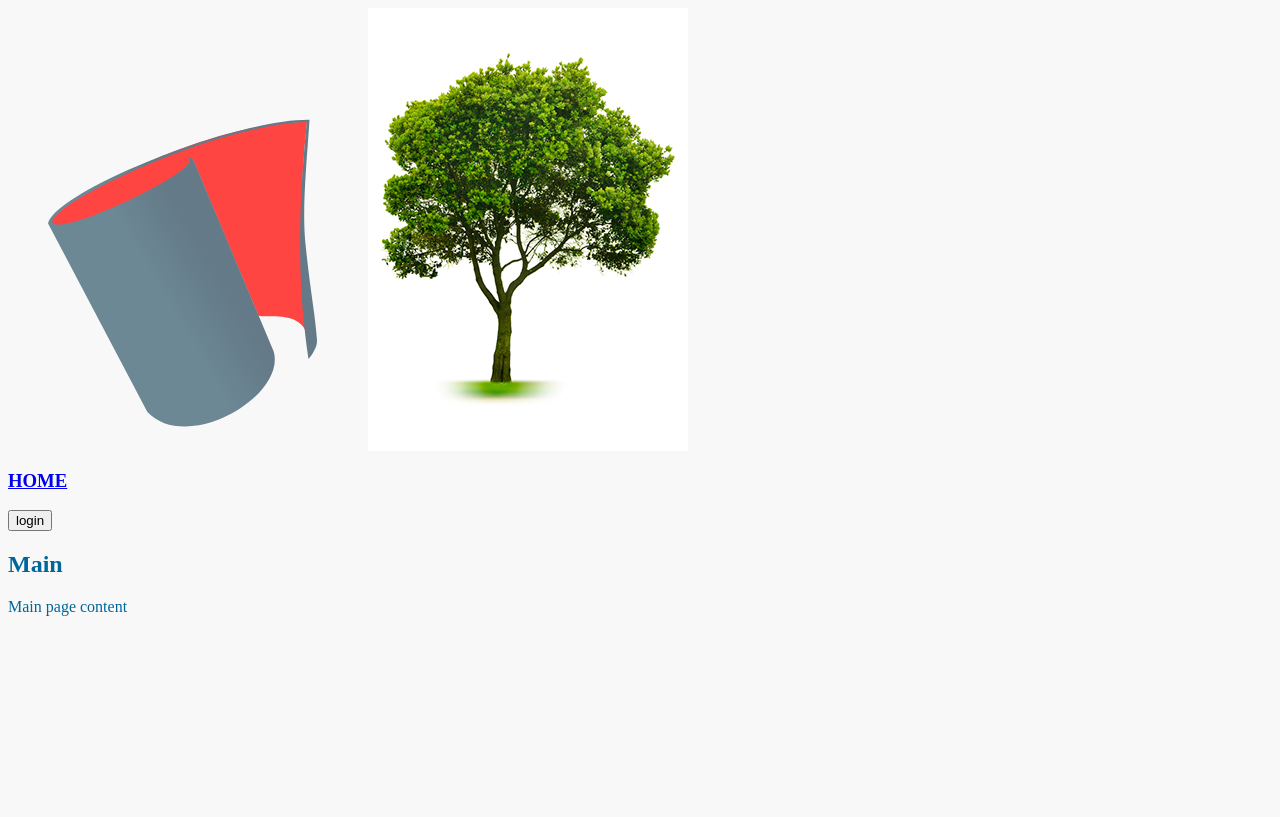
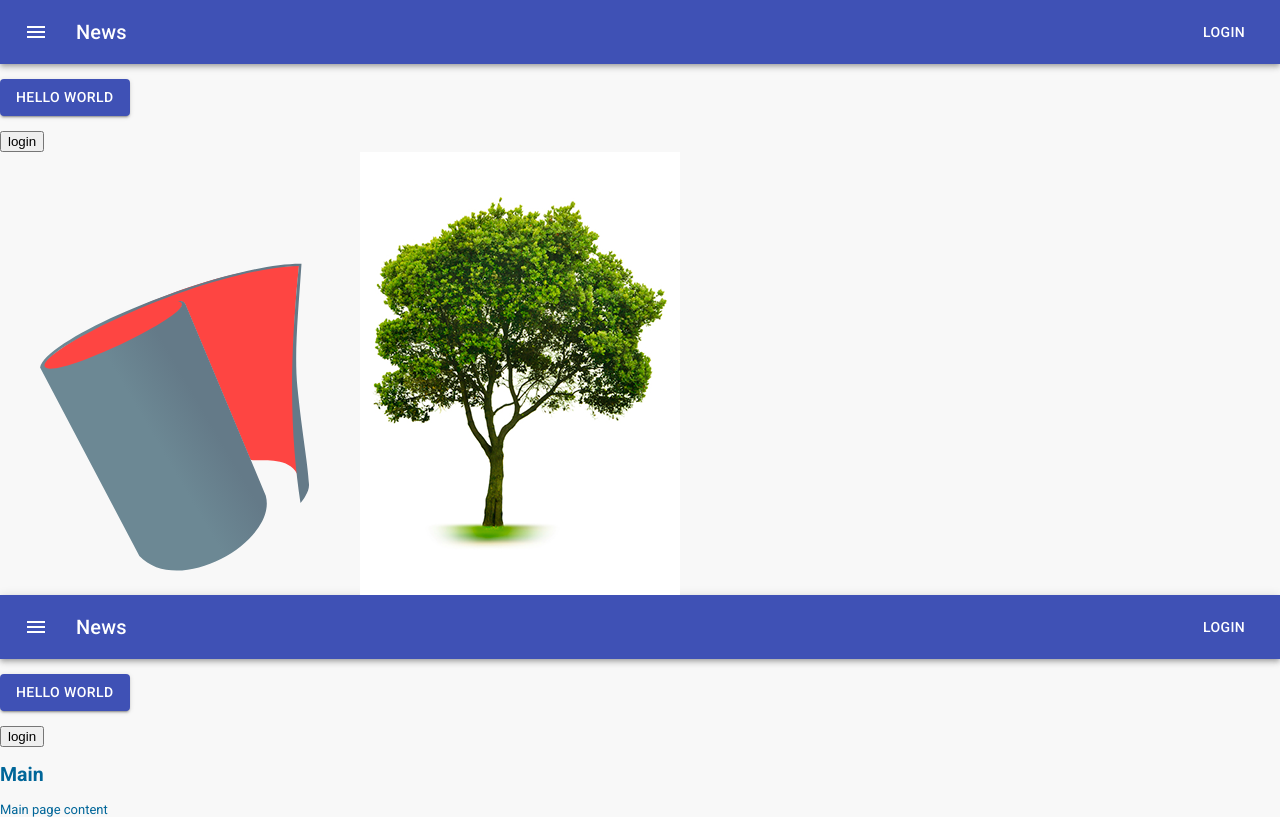
Before and after one commit to pohodnik58/pohodnik, a React app: page / in a window 1280 px wide. Built offline with nearby package versions, Linux system fonts and the light colour scheme.

Commit message:
material ui added

```diff
--- a/package.json
+++ b/package.json
@@ -19,10 +19,6 @@
     "jsdoc:lint": "documentation lint src/**/*.js"
   },
   "lint-staged": {
-    "*.js": [
-      "yarn eslint:fix",
-      "git add"
-    ],
     "*.js": [
       "yarn jsdoc:lint",
       "yarn jsdoc",
@@ -109,6 +105,8 @@
     "webpack-pwa-manifest": "^4.0.0"
   },
   "dependencies": {
+    "@material-ui/core": "^4.4.0",
+    "@material-ui/icons": "^4.2.1",
     "react": "^16.9.0",
     "react-dom": "^16.9.0",
     "react-router-dom": "^5.0.1"
--- a/src/components/App/App.js
+++ b/src/components/App/App.js
@@ -11,14 +11,12 @@ class App extends React.Component {
     getRoutes() {
         return routes.map(route => {
             const RouteComponent = route.private ? ProtectedRoute : Route;
-            return (
-                <RouteComponent
-                    exact={!!route.exact}
-                    key={route.path}
-                    path={route.path}
-                    component={route.component}
-                />
-            );
+            return React.createElement(RouteComponent, {
+                exact: !!route.exact,
+                key: route.path,
+                path: route.path,
+                component: route.component
+            });
         });
     }
 
@@ -27,6 +25,7 @@ class App extends React.Component {
             <div>
                 <AuthProvider>
                     <Router>
+                        <Header />
                         <img src={logo} alt="d" />
                         <img src={img} alt="d" />
                         <Header />
--- a/src/components/Header.js
+++ b/src/components/Header.js
@@ -1,15 +1,58 @@
 import React from 'react';
 import { Link } from 'react-router-dom';
+import { makeStyles } from '@material-ui/core/styles';
+import AppBar from '@material-ui/core/AppBar';
+import Toolbar from '@material-ui/core/Toolbar';
+import Typography from '@material-ui/core/Typography';
+import Button from '@material-ui/core/Button';
+import IconButton from '@material-ui/core/IconButton';
+import MenuIcon from '@material-ui/icons/Menu';
 import { AuthConsumer } from '../contexts/AuthContext';
 
-export default () => (
+const useStyles = makeStyles(theme => ({
+    root: {
+        flexGrow: 1,
+    },
+    menuButton: {
+        marginRight: theme.spacing(2),
+    },
+    title: {
+        flexGrow: 1,
+    },
+}));
+
+export default () => {
+    const classes = useStyles();
+    return (
         <header>
             <AuthConsumer>
                 {({ isAuth, login, logout }) => (
                     <div>
+
+                        <div className={classes.root}>
+                            <AppBar position="static">
+                                <Toolbar>
+                                    <IconButton
+                                        edge="start"
+                                        className={classes.menuButton}
+                                        color="inherit"
+                                        aria-label="menu"
+                                    >
+                                        <MenuIcon />
+                                    </IconButton>
+                                    <Typography variant="h6" className={classes.title}>
+                                        News
+                                    </Typography>
+                                    <Button color="inherit">Login</Button>
+                                </Toolbar>
+                            </AppBar>
+                        </div>
+
                         <h3>
                             <Link to="/">
-                            HOME
+                                <Button variant="contained" color="primary">
+                                    Hello World
+                                </Button>
                             </Link>
                         </h3>
 
@@ -28,3 +71,4 @@ export default () => (
             </AuthConsumer>
         </header>
     );
+};
--- a/src/index.css
+++ b/src/index.css
@@ -1,4 +1,12 @@
+@import url("https://fonts.googleapis.com/css?family=Roboto:300,400,500,700&display=swap");
+
+@import url("https://fonts.googleapis.com/icon?family=Material+Icons");
+
 body {
+    margin: 0;
+    padding: 0;
+    font-family: "Roboto", Arial;
+    font-size: 13px;
     background: #f8f8f8;
     color: #006699;
 }
--- a/src/index.html
+++ b/src/index.html
@@ -2,7 +2,11 @@
     <meta charset="utf-8">
     <title></title>
     <meta name="description" content="">
-    <meta name="viewport" content="width=device-width, initial-scale=1">
+    <meta
+            name="viewport"
+            content="minimum-scale=1, initial-scale=1, width=device-width, shrink-to-fit=no"
+    />
+
 </head>
 <div id="root"></div>
 <body>
--- a/webpack.config.js
+++ b/webpack.config.js
@@ -110,7 +110,8 @@ module.exports = (env, argv) => {
                         loader: 'babel-loader',
                         options: {
                             babelrc: true,
-                            cacheDirectory: true
+                            cacheDirectory: true,
+                            presets: ['@babel/react']
                         }
                     }
                 },
```
Also changed, not shown: .babelrc, 1 other file (tests, documents, lock files or other folders). Lines whose indentation alone changed are shown as unchanged.
